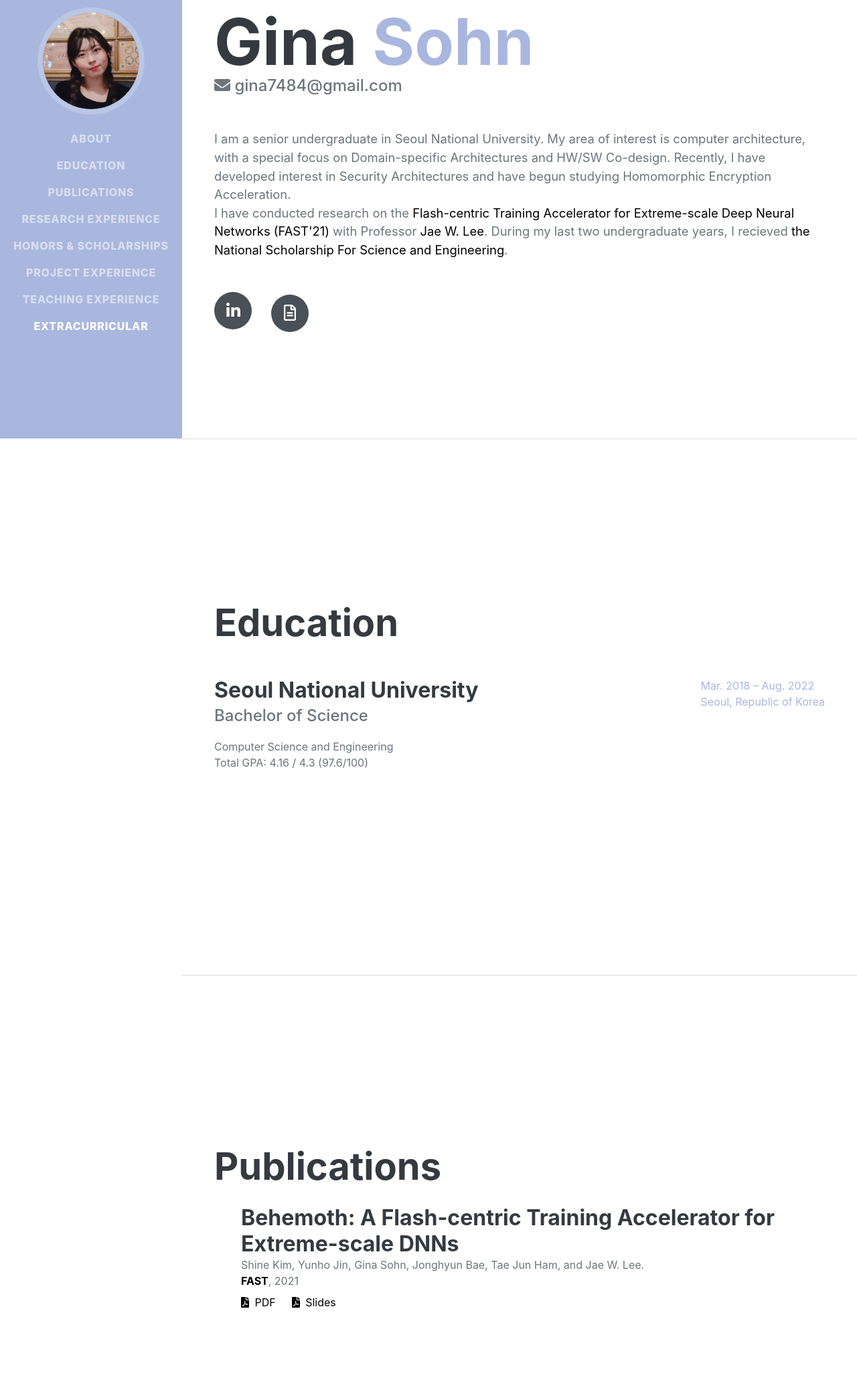
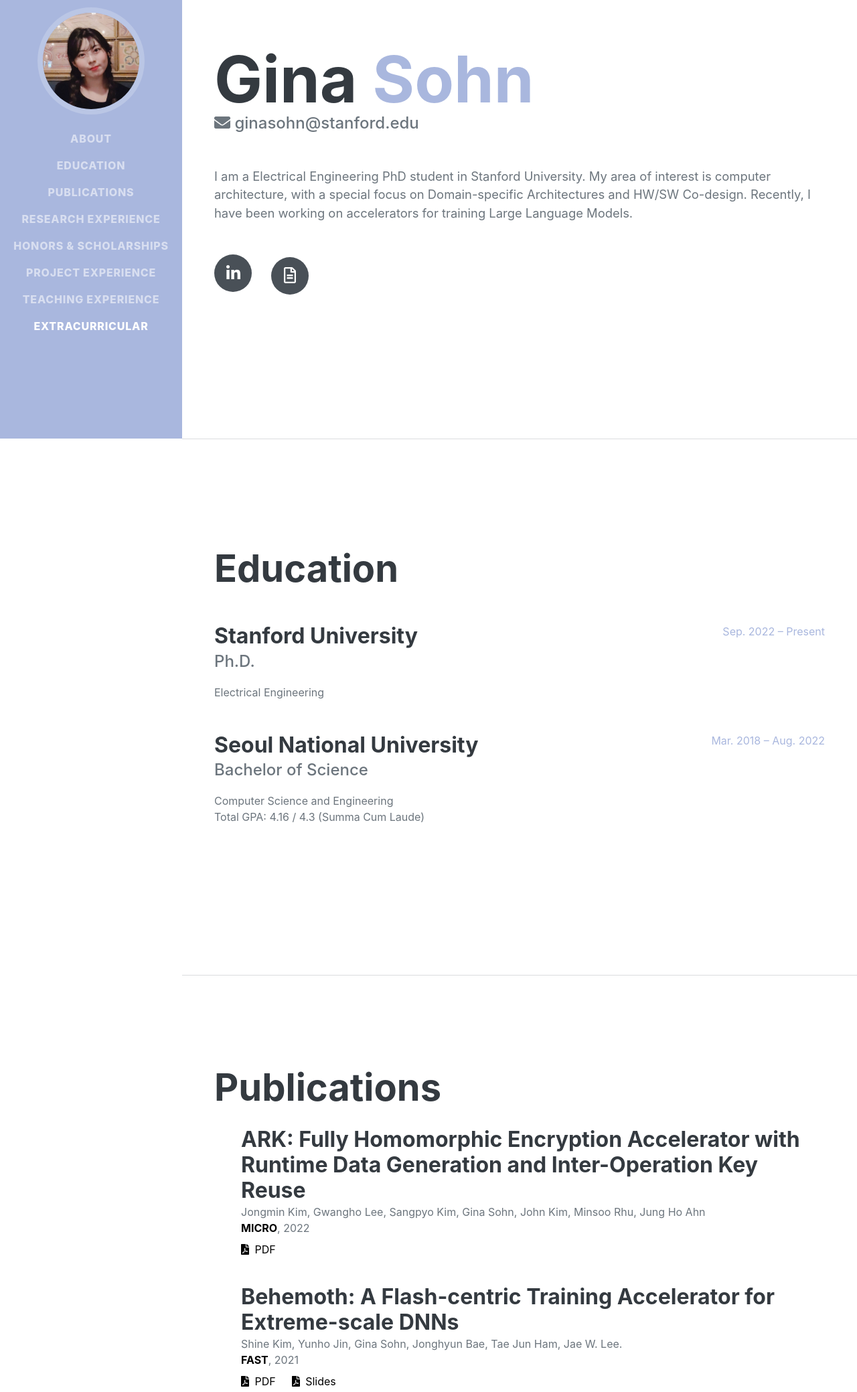
Before and after one commit to gina7484/gina7484.github.io, a plain HTML site: page index.html in a window 1280 px wide. Shown: the part 145-2224 px from the top of the page at 67% size. Drawn offline with nearby package versions, Linux system fonts and the light colour scheme; a web font is replaced by a local one.

Commit message:
update education and publication

```diff
--- a/index.html
+++ b/index.html
@@ -72,24 +72,13 @@
                     <span class="text-primary">Sohn</span>
                 </h1>
                 <div class="subheading mb-5">
-                    <i class="fas fa-envelope"></i> gina7484@gmail.com
+                    <i class="fas fa-envelope"></i> ginasohn@stanford.edu
                 </div>
                 <p class="lead mb-5">
-                    I am a senior undergraduate in Seoul National University. My area of
+                    I am a Electrical Engineering PhD student in Stanford University. My area of
                     interest is computer architecture, with a special focus on
                     Domain-specific Architectures and HW/SW Co-design.
-                    Recently, I have developed interest in Security Architectures and have begun
-                    studying Homomorphic Encryption Acceleration.
-                    <br />
-                    I have conducted research on the
-                    <a href="https://www.usenix.org/system/files/fast21-kim.pdf">Flash-centric Training Accelerator for
-                        Extreme-scale Deep Neural
-                        Networks (FAST'21)</a>
-                    with Professor
-                    <a href="https://iamjaelee.github.io/www/">Jae W. Lee</a>.
-                    During my last two undergraduate years, I recieved
-                    <a href="https://www.kosaf.go.kr/eng/jsp/aid/aid02_01_01.jsp">
-                        the National Scholarship For Science and Engineering</a>.
+                    Recently, I have been working on accelerators for training Large Language Models.
                     <br />
                 </p>
                 <div class="social-icons">
@@ -109,14 +98,25 @@
                 <h2 class="mb-5">Education</h2>
                 <div class="d-flex flex-column flex-md-row justify-content-between mb-5">
                     <div class="flex-grow-1">
+                        <h3 class="mb-0">Stanford University</h3>
+                        <div class="subheading mb-3">Ph.D.</div>
+                        <div>Electrical Engineering</div>
+                    </div>
+                    <div class="flex-shrink-0">
+                        <span class="text-primary">Sep. 2022 – Present</span><br />
+                        <!--<span class="text-primary">Stanford, U.S.</span>-->
+                    </div>
+                </div>
+                <div class="d-flex flex-column flex-md-row justify-content-between mb-5">
+                    <div class="flex-grow-1">
                         <h3 class="mb-0">Seoul National University</h3>
                         <div class="subheading mb-3">Bachelor of Science</div>
                         <div>Computer Science and Engineering</div>
-                        <p>Total GPA: 4.16 / 4.3 (97.6/100)</p>
+                        <p>Total GPA: 4.16 / 4.3 (Summa Cum Laude)</p>
                     </div>
                     <div class="flex-shrink-0">
                         <span class="text-primary">Mar. 2018 – Aug. 2022</span><br />
-                        <span class="text-primary">Seoul, Republic of Korea</span>
+                        <!--<span class="text-primary">Seoul, Republic of Korea</span>-->
                     </div>
                 </div>
             </div>
@@ -130,12 +130,28 @@
                     <div class="flex-grow-1">
                         <ul class="fa-ul mb-0">
                             <li>
+                                <h3 class="mb-0">ARK: Fully Homomorphic Encryption Accelerator with Runtime Data Generation and Inter-Operation Key Reuse</h3>
+                                <p class="mb-0">Jongmin Kim, Gwangho Lee, Sangpyo Kim, Gina Sohn, John Kim, Minsoo Rhu, Jung Ho Ahn</p>
+                                <div class="mb-2">
+                                    <a class="fw-bold" href="https://www.microarch.org/micro55/program/index.php">MICRO</a>,
+                                    2022
+                                </div>
+                                <div class="d-inline-flex">
+                                    <a href="https://arxiv.org/pdf/2205.00922.pdf">
+                                        <div>
+                                            <i class="fas fa-file-pdf"></i>
+                                            <span class="ms-1 me-4">PDF</span>
+                                        </div>
+                                    </a>
+                                </div>
+                                <div><p><br/></p></div>
+                            </li>
+                            <li>
                                 <h3 class="mb-0">Behemoth: A Flash-centric Training Accelerator for
                                     Extreme-scale
                                     DNNs</h3>
                                 <p class="mb-0">Shine Kim, Yunho Jin, Gina Sohn, Jonghyun Bae, Tae Jun
-                                    Ham, and
-                                    Jae W. Lee.</p>
+                                    Ham, Jae W. Lee.</p>
                                 <div class="mb-2">
                                     <a class="fw-bold" href="https://www.usenix.org/conference/fast21">FAST</a>,
                                     2021
@@ -155,8 +171,6 @@
                                         </div>
                                     </a>
                                 </div>
-
-
                             </li>
                         </ul>
                     </div>
@@ -236,6 +250,16 @@
                 <h2 class="mb-5">Honors & Scholarships</h2>
                 <div class="d-flex flex-column flex-md-row justify-content-between mb-5">
                     <div class="flex-grow-1">
+                        <h3 class="mb-1"><a href="https://vpge.stanford.edu/fellowships-funding/sgf">
+                                Stanford Graduate Fellowship (Burt and Deedee McMurtry Fellow) </a></h3>
+                        <div class="subheading mb-2">Stanford University</div>
+                    </div>
+                    <div class="flex-shrink-0">
+                        <span class="text-primary">2022-2025</span>
+                    </div>
+                </div>
+                <div class="d-flex flex-column flex-md-row justify-content-between mb-5">
+                    <div class="flex-grow-1">
                         <h3 class="mb-1"><a href="https://www.kosaf.go.kr/eng/jsp/aid/aid02_01_01.jsp">
                                 National Scholarship For Science and Engineering </a></h3>
                         <div class="subheading mb-2">Korea Student Aid Foundation</div>
@@ -247,9 +271,9 @@
                 <div class="d-flex flex-column flex-md-row justify-content-between mb-5">
                     <div class="flex-grow-1">
                         <h3 class="mb-1">Silver Prize at the Academic Festival of College of Liberal Studies</h3>
-                        <div class="subheading mb-1 mt-sm-0">(Paper: Improving U-Net and U-Net Variants for
+                        <!--<div class="subheading mb-1 mt-sm-0">(Paper: Improving U-Net and U-Net Variants for
                             CT
-                            Scan Organ Segmentation)</div>
+                            Scan Organ Segmentation)</div>-->
                         <div class="subheading mb-2">Seoul National University</div>
                     </div>
                     <div class="flex-shrink-0">
```
